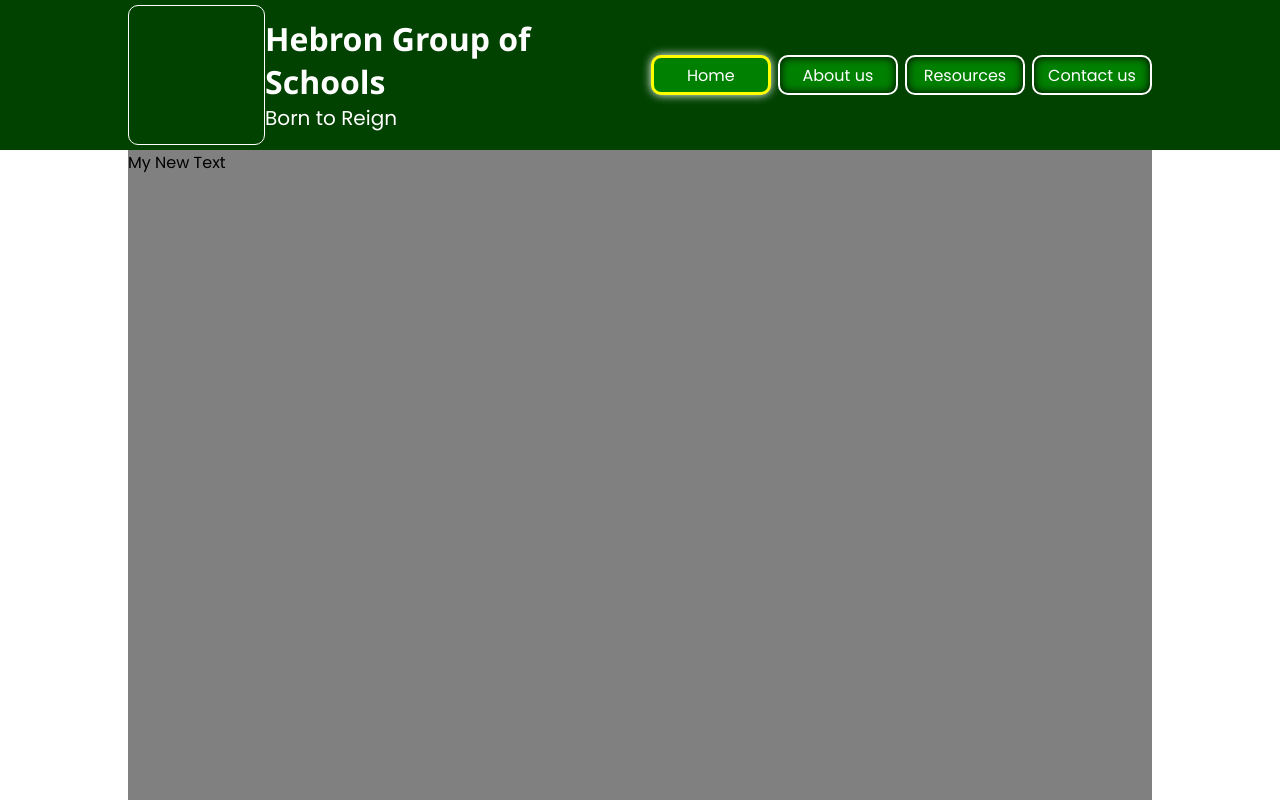
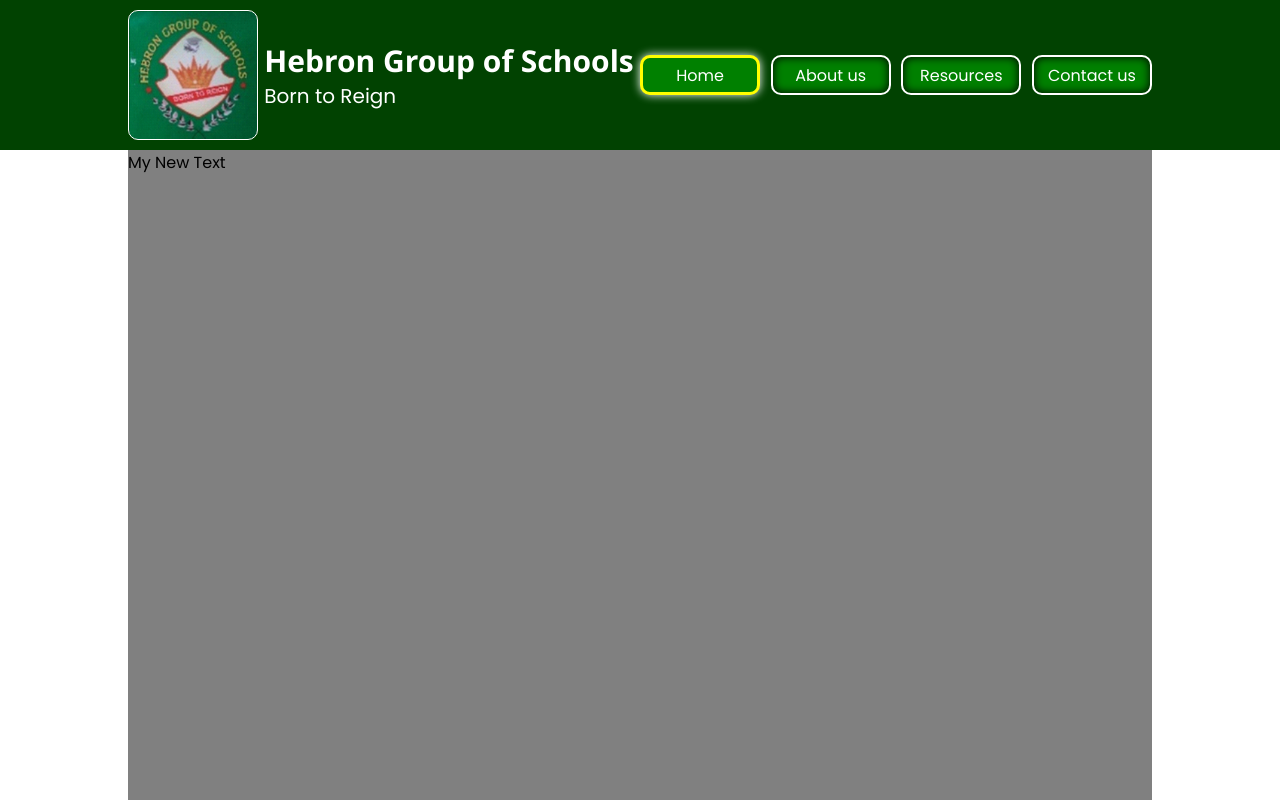
Before and after one commit to Ameneterh/hgos-ibadan, a plain HTML site: page index.html in a window 1280 px wide. Shown: the top 800 px of the page. Drawn offline with Linux system fonts and the light colour scheme.

Commit message:
minor changes

```diff
--- a/Styles/index.css
+++ b/Styles/index.css
@@ -37,11 +37,10 @@ header {
   height: 80px;
   /* border: 1px solid white; */
   border-radius: 10px;
-  background-image: url("./Images/school-badge.png");
+  background-image: url("/Images/school-badge.png");
   background-position: center;
   background-repeat: no-repeat;
   background-size: contain;
-  /* display: none; */
 }
 
 #school-name {
@@ -281,20 +280,20 @@ footer hr {
   }
 
   #header-img {
-    width: 140px;
-    height: 140px;
+    width: 130px;
+    height: 130px;
     border: 1px solid white;
     border-radius: 10px;
-    background-image: url("./Images/school-badge.png");
+    background-image: url("/Images/school-badge.png");
     background-position: center;
     background-repeat: no-repeat;
     background-size: contain;
-    display: flex;
   }
 
   #school-name {
     font-family: "Segoe UI", Tahoma, Geneva, Verdana, sans-serif;
     font-weight: 900;
+    font-size: 30px;
     color: white;
     display: flex;
   }
--- a/Styles/resources.css
+++ b/Styles/resources.css
@@ -37,11 +37,10 @@ header {
   height: 80px;
   /* border: 1px solid white; */
   border-radius: 10px;
-  background-image: url("./Images/school-badge.png");
+  background-image: url("/Images/school-badge.png");
   background-position: center;
   background-repeat: no-repeat;
   background-size: contain;
-  /* display: none; */
 }
 
 #school-name {
@@ -185,16 +184,16 @@ main {
     height: 140px;
     border: 1px solid white;
     border-radius: 10px;
-    background-image: url("./Images/school-badge.png");
+    background-image: url("/Images/school-badge.png");
     background-position: center;
     background-repeat: no-repeat;
     background-size: contain;
-    display: flex;
   }
 
   #school-name {
     font-family: "Segoe UI", Tahoma, Geneva, Verdana, sans-serif;
     font-weight: 900;
+    font-size: 30px;
     color: white;
     display: flex;
   }
```
